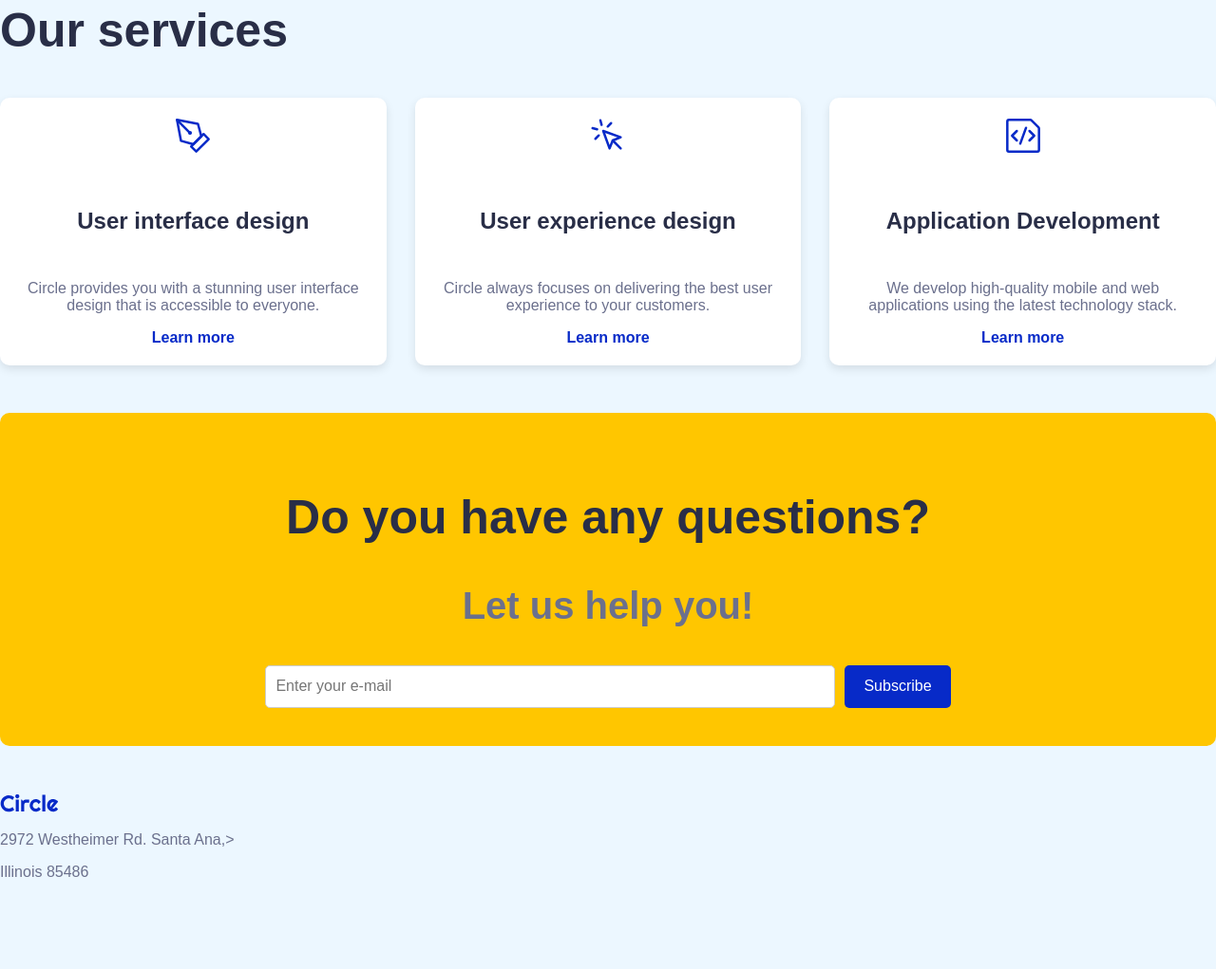
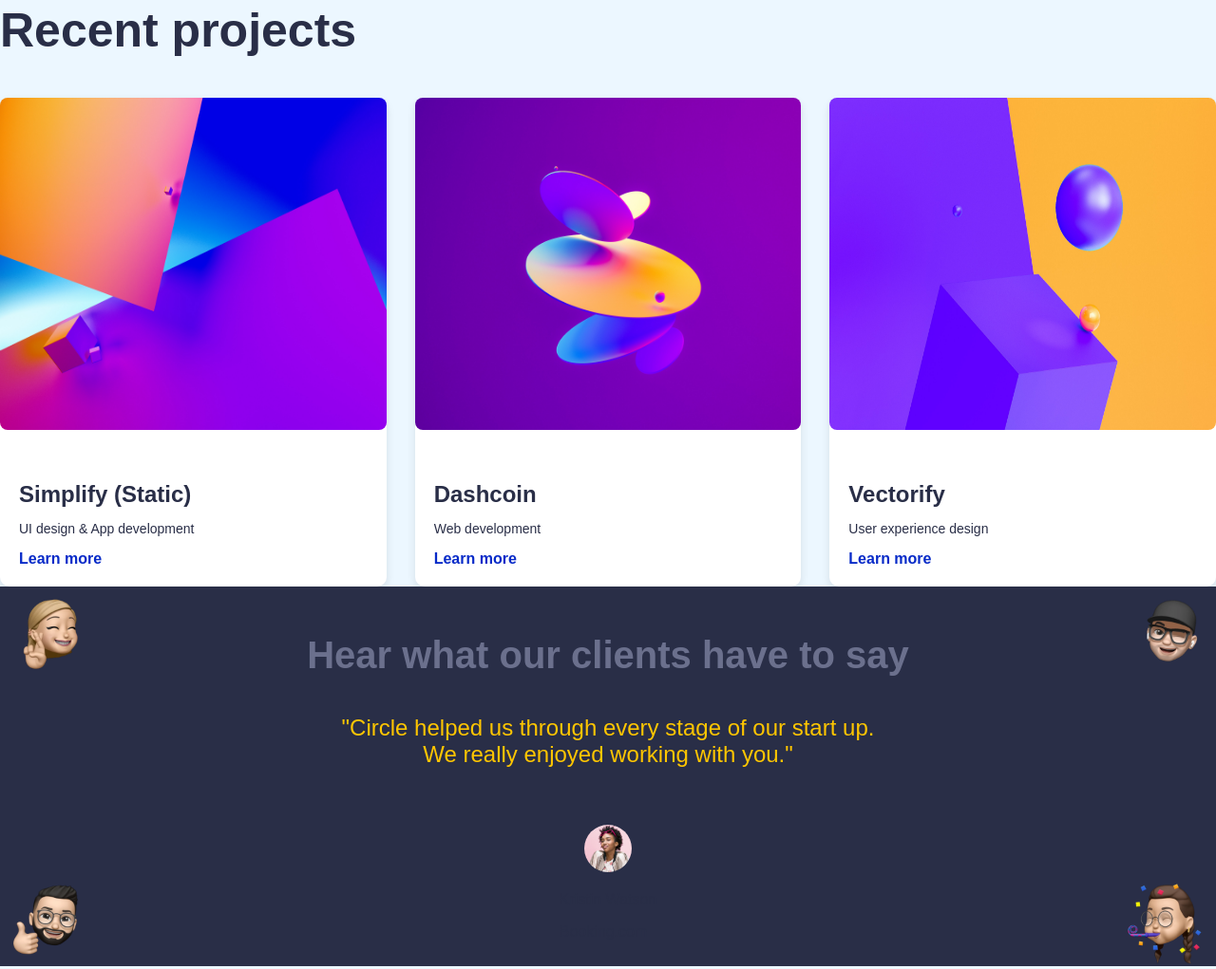
Before and after one commit to ZiskaS/project-1, a plain HTML site: page index.html in a window 1280 px wide. Shown: the part 1247-2268 px from the top of the page at 95% size. Before the commit the page ends 2191 px from the top, so only its background shows below. Drawn offline with Linux system fonts and the light colour scheme.

Commit message:
update index html and css

```diff
--- a/css/burger.css
+++ b/css/burger.css
@@ -0,0 +1,39 @@
+/* Navbar */
+nav {
+  background-color: #ecf7ff;
+  padding: 20px;
+  display: flex;
+  align-items: center;
+  justify-content: space-between;
+  position: relative;
+}
+
+nav ul {
+  list-style: none;
+  display: flex;
+  gap: 20px;
+  justify-content: center;
+  flex-grow: 1;
+}
+
+nav .contact-us {
+  background-color: #072ac8;
+  color: white;
+  padding: 10px 20px;
+  border-radius: 5px;
+  text-decoration: none;
+  position: absolute;
+  top: 50%;
+  right: 20px;
+  transform: translateY(-50%);
+  transition: background-color 0.3s ease;
+}
+
+nav .contact-us:hover {
+  color: #ffc600;
+  background-color: #0549a8;
+}
+
+nav a:hover {
+  color: #072ac8;
+}
--- a/css/global.css
+++ b/css/global.css
@@ -0,0 +1,68 @@
+/* General Styles */
+body {
+  font-family: Arial, sans-serif;
+  background-color: #ecf7ff;
+  color: #6b708d;
+  margin: 0;
+  padding: 0;
+}
+
+/* Headings */
+h1 {
+  font-size: 60px;
+  font-weight: bold;
+  color: #292e47;
+}
+
+h2 {
+  font-size: 50px;
+  font-weight: bold;
+  color: #292e47;
+}
+
+h3 {
+  font-size: 40px;
+  font-weight: bold;
+  color: #6b708d;
+}
+
+h4 {
+  font-size: 24px;
+  font-weight: bold;
+  color: #292e47;
+}
+
+/* Body Text */
+.body-intro-medium {
+  font-size: 24px;
+  font-weight: 500;
+}
+
+.body-intro-regular {
+  font-size: 20px;
+  font-weight: 400;
+}
+
+.headline-regular {
+  font-size: 17px;
+  font-weight: 400;
+}
+
+.headline-medium {
+  font-size: 17px;
+  font-weight: 500;
+}
+
+.caption-1 {
+  font-size: 15px;
+  font-weight: 400;
+}
+
+.caption-2 {
+  font-size: 13px;
+  font-weight: 400;
+}
+
+p {
+  color: #292e47;
+}
--- a/css/index.css
+++ b/css/index.css
@@ -1,112 +1,3 @@
-/* General Styles */
-body {
-  font-family: Arial, sans-serif;
-  background-color: #ecf7ff;
-  color: #6b708d;
-  margin: 0;
-  padding: 0;
-}
-
-/* Navbar */
-nav {
-  background-color: #ecf7ff;
-  padding: 20px;
-  display: flex;
-  align-items: center;
-  justify-content: space-between;
-  position: relative;
-}
-
-nav ul {
-  list-style: none;
-  display: flex;
-  gap: 20px;
-  justify-content: center;
-  flex-grow: 1;
-}
-
-nav .contact-us {
-  background-color: #072ac8;
-  color: white;
-  padding: 10px 20px;
-  border-radius: 5px;
-  text-decoration: none;
-  position: absolute;
-  top: 50%;
-  right: 20px;
-  transform: translateY(-50%);
-  transition: background-color 0.3s ease;
-}
-
-nav .contact-us:hover {
-  color: #ffc600;
-  background-color: #0549a8;
-}
-
-nav a:hover {
-  color: #072ac8;
-}
-
-/* Headings */
-h1 {
-  font-size: 60px;
-  font-weight: bold;
-  color: #292e47;
-}
-
-h2 {
-  font-size: 50px;
-  font-weight: bold;
-  color: #292e47;
-}
-
-h3 {
-  font-size: 40px;
-  font-weight: bold;
-  color: #6b708d;
-}
-
-h4 {
-  font-size: 24px;
-  font-weight: bold;
-  color: #292e47;
-}
-
-/* Body Text */
-.body-intro-medium {
-  font-size: 24px;
-  font-weight: 500;
-}
-
-.body-intro-regular {
-  font-size: 20px;
-  font-weight: 400;
-}
-
-.headline-regular {
-  font-size: 17px;
-  font-weight: 400;
-}
-
-.headline-medium {
-  font-size: 17px;
-  font-weight: 500;
-}
-
-.caption-1 {
-  font-size: 15px;
-  font-weight: 400;
-}
-
-.caption-2 {
-  font-size: 13px;
-  font-weight: 400;
-}
-
-.p {
-  color: #292e47;
-}
-
 /* Boxes */
 .box {
   background-color: #f2f4fc;
@@ -201,6 +92,69 @@ h4 {
   filter: grayscale(0%);
 }
 
+/* Testimonial Section */
+.testimonial-memojis {
+  position: relative;
+  width: 100%;
+  height: 50vh;
+  background-color: #292e47;
+  margin: 0 auto;
+  display: flex;
+  flex-direction: column;
+  justify-content: center;
+  align-items: center;
+}
+
+.testimonial-text {
+  color: white;
+  font-size: 24px;
+  text-align: center;
+  margin-bottom: 20px;
+}
+.testimonial-text p {
+  color: #ffc600;
+  font-size: 24px;
+  text-align: center;
+  margin-bottom: 20px;
+}
+
+.testimonial-memoji1,
+.testimonial-memoji2,
+.testimonial-memoji3,
+.testimonial-memoji4 {
+  position: absolute;
+  width: 100px;
+  height: 100px;
+}
+
+.testimonial-memoji1 {
+  top: 0;
+  left: 0;
+}
+
+.testimonial-memoji2 {
+  top: 0;
+  right: 0;
+}
+
+.testimonial-memoji3 {
+  bottom: 0;
+  left: 0;
+}
+
+.testimonial-memoji4 {
+  bottom: 0;
+  right: 0;
+}
+
+.testimonial-profile-img {
+  width: 50px;
+  height: 50px;
+  border-radius: 50%;
+  object-fit: cover;
+  margin-top: 20px;
+}
+
 /* Services Section */
 .services-container {
   display: flex;
@@ -218,7 +172,7 @@ h4 {
   display: flex;
   flex-direction: column;
   justify-content: space-between;
-  text-align: center;
+  text-align: left;
   transition: transform 0.3s ease;
 }
 
@@ -285,3 +239,45 @@ h4 {
 .newsletter-subscribe:hover {
   background-color: #051f8d;
 }
+
+/* Footer Section */
+.footer {
+  display: flex;
+  justify-content: space-between;
+  align-items: flex-start;
+  width: 100%;
+}
+
+.address-info {
+  display: flex;
+  flex-direction: column;
+}
+
+.sitemap {
+  list-style: none;
+  padding: 0;
+  margin: 0;
+  display: flex;
+  flex-wrap: wrap;
+  justify-content: flex-end;
+  width: 50%;
+}
+
+.sitemap li {
+  width: 33.33%;
+  text-align: right;
+  position: relative;
+}
+
+.sitemap li:nth-child(3n) {
+  padding-right: 0;
+}
+
+.sitemap a {
+  text-decoration: none;
+  color: inherit;
+}
+
+.sitemap a:hover {
+  text-decoration: underline;
+}
--- a/css/projects.css
+++ b/css/projects.css
@@ -0,0 +1,57 @@
+a {
+  text-decoration: none !important;
+}
+.recent-projects .projects-container {
+  display: flex;
+  justify-content: space-between;
+  align-items: flex-start;
+  gap: 30px;
+}
+
+.project-card {
+  background-color: white;
+  border-radius: 10px;
+  box-shadow: 0 4px 10px rgba(0, 0, 0, 0.1);
+  width: 32%;
+  display: flex;
+  flex-direction: column;
+  justify-content: space-between;
+  text-align: left;
+  transition: transform 0.3s ease;
+}
+
+.project-card .project-inner-card {
+  padding: 20px;
+}
+
+.project-card:hover {
+  transform: translateY(-10px);
+}
+
+.project-card .img-project {
+  width: 100%;
+  height: 350px;
+  border-radius: 8px;
+  margin-bottom: 20px;
+}
+
+.project-card .project-title {
+  font-weight: bold;
+  margin: 10px 0;
+}
+
+.project-card .project-description {
+  font-size: 14px;
+  margin-bottom: 15px;
+}
+
+.project-card .learn-more {
+  color: #072ac8;
+  text-decoration: none;
+  font-weight: bold;
+  margin-top: 10px;
+}
+
+.project-card .learn-more:hover {
+  color: #ffc600;
+}
--- a/index.html
+++ b/index.html
@@ -5,11 +5,16 @@
     <meta name="viewport" content="width=device-width, initial-scale=1.0" />
     <title>Circle Agency - Home</title>
     <link rel="stylesheet" href="/css/index.css" />
+    <link rel="stylesheet" href="/css/burger.css" />
+    <link rel="stylesheet" href="/css/global.css" />
+    <link rel="stylesheet" href="/css/projects.css" />
   </head>
   <body>
     <header>
       <nav>
-        <img src="/assets/logos/circle.svg" alt="Logo" />
+        <a class="logo" href="/">
+          <img src="/assets/logos/circle.svg" alt="Logo" />
+        </a>
         <ul>
           <li><a href="#">Home</a></li>
           <li><a href="#">Projects</a></li>
@@ -87,7 +92,7 @@
       </a>
     </section>
 
-    <section id="projects" class="recent-projects" style="display: none">
+    <section id="projects" class="recent-projects">
       <h2 class="capitalize">Recent projects</h2>
       <div class="projects-container">
         <article class="project-card">
@@ -139,6 +144,51 @@
       </div>
     </section>
 
+    <section class="testimonial">
+      <div class="testimonial-memojis">
+        <img
+          class="testimonial-memoji1"
+          src="/assets/testimonial-section/memoji-1.png"
+          alt="Memoji 1"
+        />
+        <img
+          class="testimonial-memoji2"
+          src="/assets/testimonial-section/memoji-2.png"
+          alt="Memoji 2"
+        />
+        <img
+          class="testimonial-memoji3"
+          src="/assets/testimonial-section/memoji-3.png"
+          alt="Memoji 3"
+        />
+        <img
+          class="testimonial-memoji4"
+          src="/assets/testimonial-section/memoji-4.png"
+          alt="Memoji 4"
+        />
+
+        <div class="testimonial-text">
+          <h3 class="capitalize">Hear what our clients have to say</h3>
+          <p>
+            "Circle helped us through every stage of our start up.
+            <br />
+            We really enjoyed working with you."
+          </p>
+        </div>
+        <div class="testimonial-profile">
+          <img
+            class="testimonial-profile-img"
+            src="/assets/testimonial-section/profile.png"
+            alt="Kristin Watson profile image"
+          />
+        </div>
+        <div class="testimonial-profile-info">
+          <p class="name">Kristin Watson</p>
+          <p class="origin">Booking.com</p>
+        </div>
+      </div>
+    </section>
+
     <section id="services" class="services">
       <h2 class="capitalize">Our services</h2>
       <div class="services-container">
@@ -170,7 +220,7 @@
           </p>
           <a class="learn-more" href="#">Learn more</a>
         </article>
-        <!-- Neue Section: Application Development -->
+
         <article class="services-card">
           <div class="img-services">
             <img
@@ -214,10 +264,31 @@
         <a class="address-info-logo" href="/">
           <img src="/assets/logos/circle.svg" alt="Circle Logo" />
         </a>
-        <p>2972 Westheimer Rd. Santa Ana,> <br /></p>
-
-        <p>Illinois 85486</p>
+        <p>
+          2972 Westheimer Rd. Santa Ana, <br />
+          llinois 85486
+        </p>
       </div>
+      <ul class="sitemap">
+        <li>
+          <p><a href="#">Team</a></p>
+        </li>
+        <li>
+          <p><a href="#">Services</a></p>
+        </li>
+        <li>
+          <p><a href="#">About Us</a></p>
+        </li>
+        <li>
+          <p><a href="#">Press</a></p>
+        </li>
+        <li>
+          <p><a href="#">Projects</a></p>
+        </li>
+        <li>
+          <p><a href="#">Privacy Policy</a></p>
+        </li>
+      </ul>
     </footer>
 
     <script src="./js/scroll.js"></script>
```
